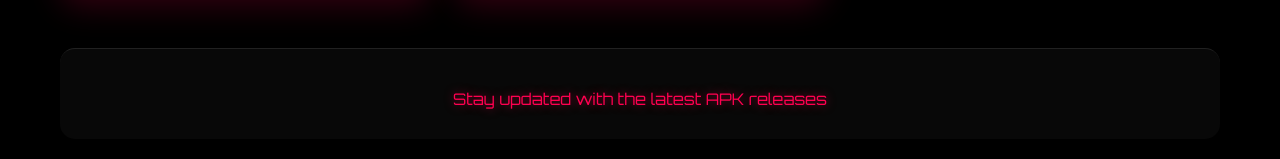
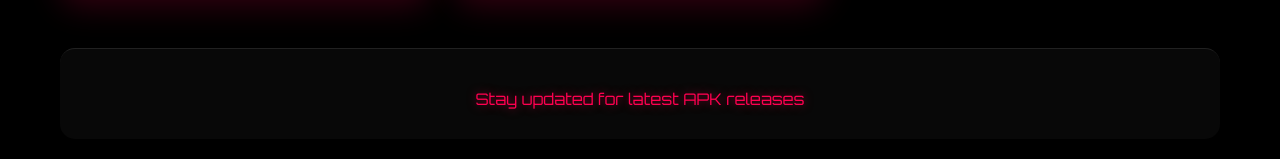
Before and after one commit to Tabbu-Arain/Releases, a Flask app: page / in a window 1280 px wide. Shown: the part 1261-1420 px from the top of the page. Run offline with Flask 3, Linux system fonts and the light colour scheme.

Commit message:
index.html

```diff
--- a/templates/index.html
+++ b/templates/index.html
@@ -85,7 +85,7 @@
 
         <!-- Footer -->
         <footer class="footer">
-            <p class="footer-note">Stay updated with the latest APK releases</p>
+            <p class="footer-note">Stay updated for latest APK releases</p>
         </footer>
     </div>
 
```
